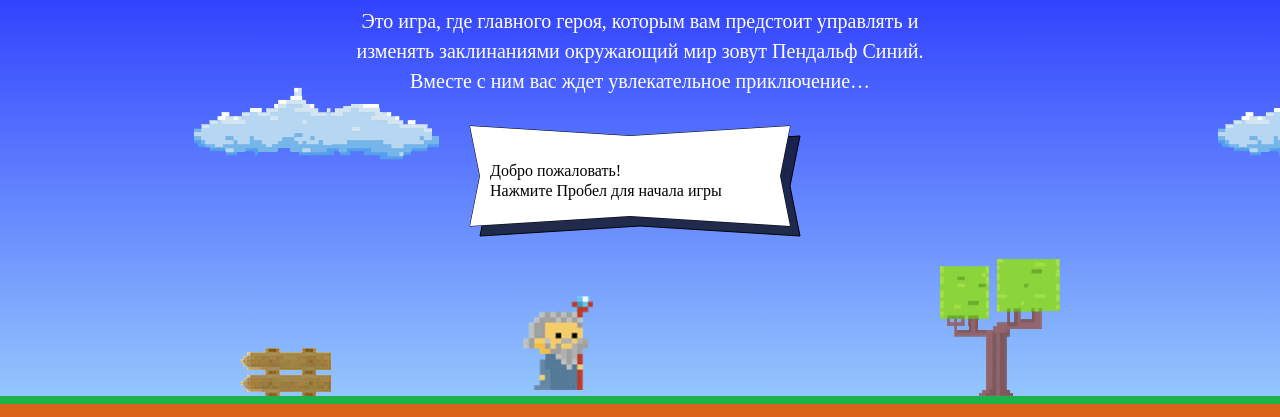
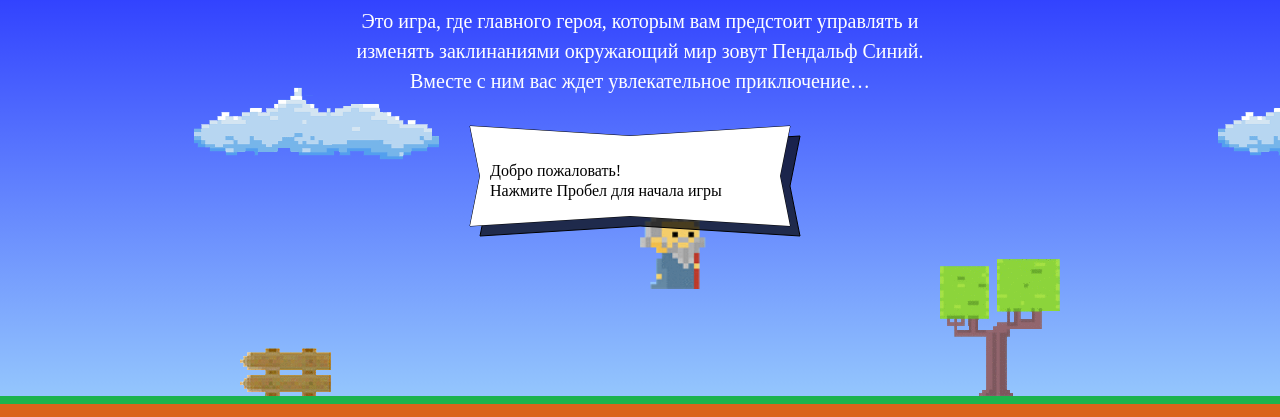
Before and after one commit to Handofshaman/89527-code-and-magick, a website: page index.html in a window 1280 px wide. Shown: the part 203-620 px from the top of the page. Drawn offline with Linux system fonts and the light colour scheme; a web font is replaced by a local one.

Commit message:
Доделал задания

```diff
--- a/index.html
+++ b/index.html
@@ -181,8 +181,8 @@
   </div>
 </template>
 <script>
-	var fireballSize = 22;				// Размер файрбола.
-	var getFireballSpeed = function(left){               // Функция вычисления скорости файрбола в зависимости от направления стрельбы.
+	var fireballSize = 22;								// Размер файрбола.
+	var getFireballSpeed = function(left){              // Функция вычисления скорости файрбола в зависимости от направления стрельбы.
 		return left ? 5 : 2;
 	};
 	var wizardSpeed= 3;									// Скорость Пендальфа.
@@ -191,10 +191,14 @@
 		getWizardHeight = 1.337 * wizardWidth;
 		return getWizardHeight;
 	};
-
-
-
-
+	var getWizardX = function(width){   				// Функция центрирования Пенальфа по ширине поля.
+		getWizardX = width / 2 ;
+		return getWizardX;
+	};
+	var getWizardY = function(height) {					// Функция  позиционирования Пендальфа на расстоянии 2/3 от земли.
+		getWizardY =  height * 0.33;
+		return getWizardY ;
+	};
 </script>
 <script src="js/game.js"></script>
 
```
